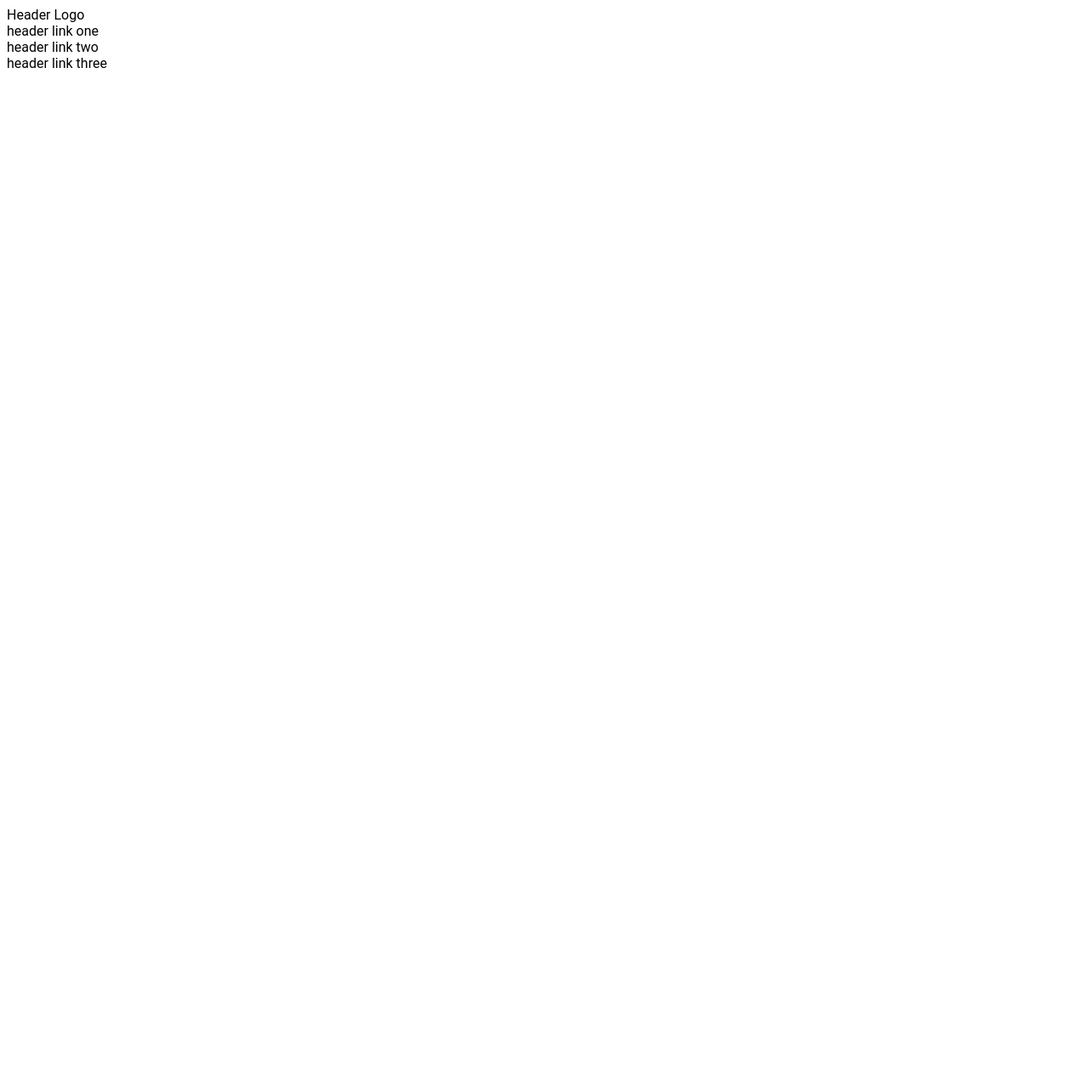
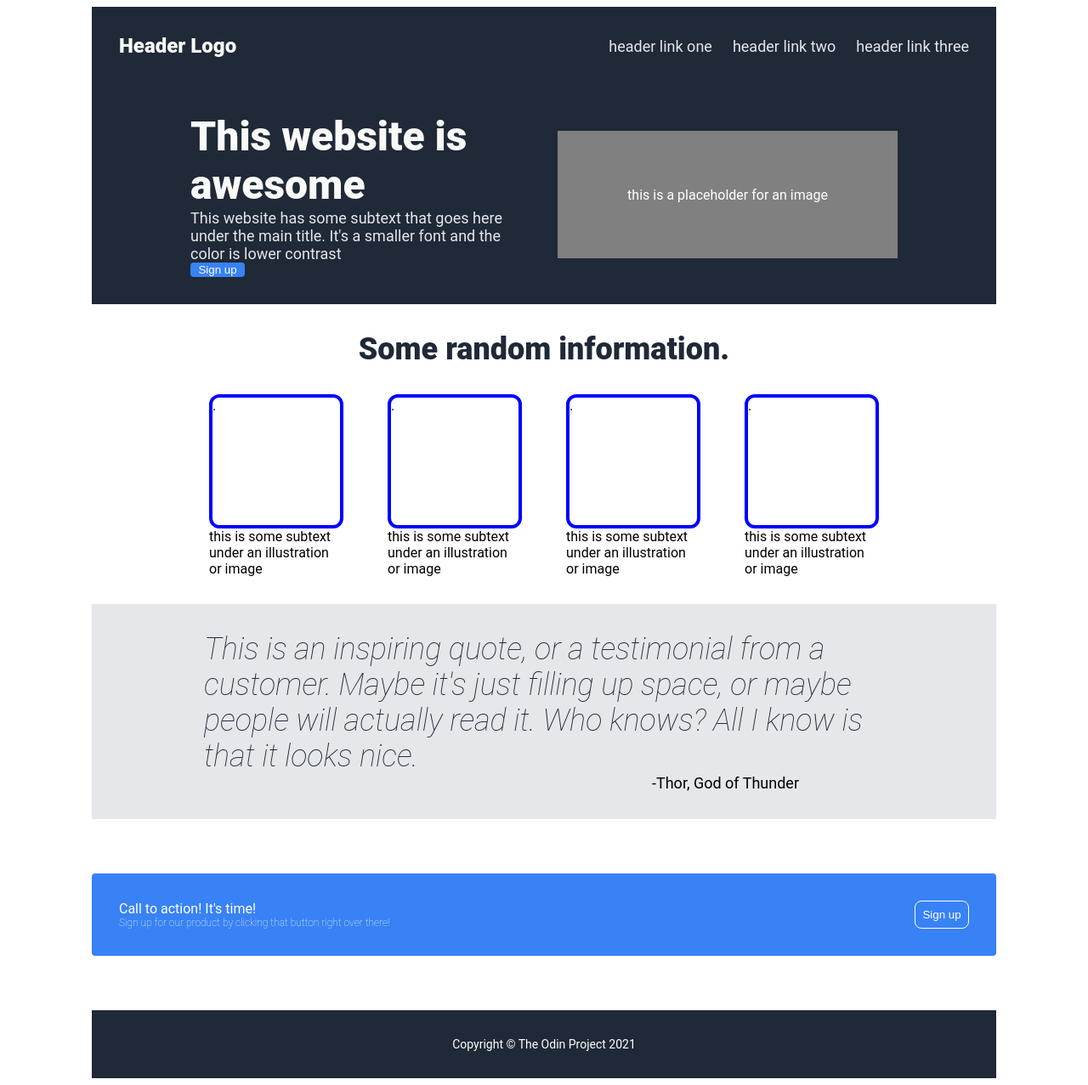
Before and after one commit to yosvaldo/landing-page, a plain HTML site: page index.html in a window 1280 px wide. Shown: the whole page at 85% size. Before the commit the page ends 800 px from the top, so only its background shows below. Drawn offline with Linux system fonts and the light colour scheme.

Commit message:
edit width and margin

```diff
--- a/index.html
+++ b/index.html
@@ -16,5 +16,64 @@
                 <div class="right">header link three</div>
             </div>
         </div>
+
+        <div class="body-one">
+            <div class="one-left">
+                <div class="one-left-one">This website is awesome</div>
+                <div class="one-left-two">This website has some subtext that goes here under the main title. It's a smaller font and the color is lower contrast</div>
+                <button>Sign up</button>
+            </div>
+            <div class="one-right">
+                this is a placeholder for an image
+            </div>
+        </div>
+
+        <div class="body-two">
+            <div class="two-top">
+                Some random information.
+            </div>
+            <div class="two-bottom">
+                <div class="info">
+                <div class="border">.</div>
+                <div class="subtext">this is some subtext under an illustration or image</div>
+                </div>
+
+                <div class="info">
+                <div class="border">.</div>
+                <div class="subtext">this is some subtext under an illustration or image</div>
+                </div>
+
+                <div class="info">
+                <div class="border">.</div>
+                <div class="subtext">this is some subtext under an illustration or image</div>
+                </div>
+
+                <div class="info">
+                <div class="border">.</div>
+                <div class="subtext">this is some subtext under an illustration or image</div>
+                </div>
+            </div>
+        </div>
+
+        <div class="body-three">
+            <div class="three-top">
+                This is an inspiring quote, or a testimonial from a customer. Maybe it's just filling up space, or maybe people will actually read it. Who knows? All I know is that it looks nice.
+            </div>
+            <div class="three-bottom">
+                -Thor, God of Thunder
+            </div>
+        </div>
+
+        <div class="body-four">
+            <div class="four-one">
+                <div class="four-one-top">Call to action! It's time!</div>
+                <div class="four-one-bottom">Sign up for our product by clicking that button right over there!</div>
+            </div>
+            <button class="four-two">Sign up</button>
+        </div>
+
+        <div class="footer">
+            Copyright &copy; The Odin Project 2021
+        </div>
     </body>
 </html>
--- a/style.css
+++ b/style.css
@@ -1,3 +1,167 @@
 body {
     font-family: roboto;
 }
+
+.header, .body-one {
+    background: #1F2937;
+    color: white;
+    display: flex;
+    align-items: center;
+    padding: 32px;
+    justify-content: center;
+    width: 1000px;
+    margin-left: auto;
+    margin-right: auto;
+}
+
+.header-left {
+    font-size: 20px;
+    font-weight: 800;
+    font-size: 24px;
+    color: #F9FAF8;
+    margin-right: auto;
+}
+
+.header-right {
+    display: flex;
+    margin-left: auto;
+    gap: 24px;
+    font-size: 18px;
+    color: #E5E7EB;
+}
+
+.body-one {
+    padding: 32px;
+    display: flex;
+    gap: 32px;
+}
+
+.one-left {
+    width: 50%;
+    display: flex;
+    flex-direction: column;
+    width: 400px;
+}
+
+.one-right {
+    width: 50%;
+    background: grey;
+    display: flex;
+    justify-content: center;
+    align-items: center;
+    height: 150px;
+    width: 400px;
+}
+
+.one-left-one {
+    font-size: 48px;
+    color: #F9FAF8;
+    font-weight: 900;
+}
+
+.one-left-two {
+    font-size: 18px;
+    color: #E5E7EB;
+}
+
+button {
+    color: white;
+    background: #3882F6;
+    width: 64px;
+    border: none;
+    border-radius: 4px;
+}
+
+.body-two {
+    margin-bottom: 32px;
+    width: 1000px;
+    margin-left: auto;
+    margin-right: auto;
+}
+
+.two-top {
+    font-size: 36px;
+    color: #1F2937;
+    font-weight: 900;
+    text-align: center;
+    padding: 32px;
+}
+
+.two-bottom {
+    display: flex;
+    justify-content: center;
+    gap: 52px;
+}
+
+.border {
+    border: 4px solid blue;
+    width: 150px;
+    height: 150px;
+    border-radius: 12px;
+}
+
+.subtext {
+    width: 150px;
+}
+
+.body-three {
+    background: #E5E7EB;
+    display: flex;
+    flex-direction: column;
+    padding: 32px;
+    width: 1000px;
+    margin-left: auto;
+    margin-right: auto;
+}
+
+.three-top {
+    font-size: 36px;
+    font-style: italic;
+    font-weight: 100;
+    color: #1F2937;
+    width: 800px;
+    margin-left: auto;
+    margin-right: auto;
+}
+
+.three-bottom {
+    display: flex;
+    justify-content: flex-end;
+    font-size: 18px;
+    width: 800px;
+}
+
+.body-four {
+    display: flex;
+    background: #3882F6;
+    color: white;
+    padding: 32px;
+    width: 1000px;
+    margin-left: auto;
+    margin-right: auto;
+    margin-top: 64px;
+    margin-bottom: 64px;
+    border-radius: 4px;
+}
+
+.four-one-bottom {
+    font-size: 12px;
+    font-weight: 100;
+}
+
+.four-two {
+    margin-left: auto;
+    border: 1px solid white;
+    border-radius: 8px;
+}
+
+.footer {
+    text-align: center;
+    color: white;
+    background: #1F2937;
+    padding: 32px;
+    font-size: 14px;
+    width: 1000px;
+    margin-left: auto;
+    margin-right: auto;
+}
```
